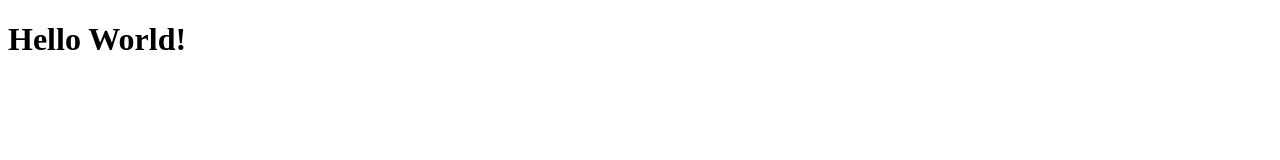
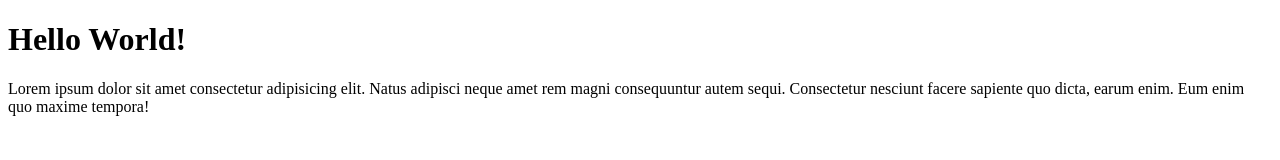
Before and after one commit to ErwinSR/git-test, a plain HTML site: page index.html in a window 1280 px wide. Drawn offline with Linux system fonts and the light colour scheme.

Commit message:
menambahkan paragraf

```diff
--- a/index.html
+++ b/index.html
@@ -10,5 +10,7 @@
 
     <h1>Hello World!</h1>
 
+    <p>Lorem ipsum dolor sit amet consectetur adipisicing elit. Natus adipisci neque amet rem magni consequuntur autem sequi. Consectetur nesciunt facere sapiente quo dicta, earum enim. Eum enim quo maxime tempora!</p>
+
 </body>
 </html>
```
